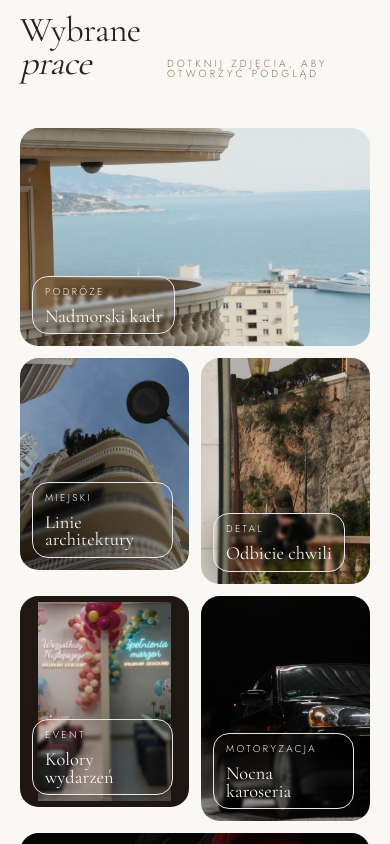
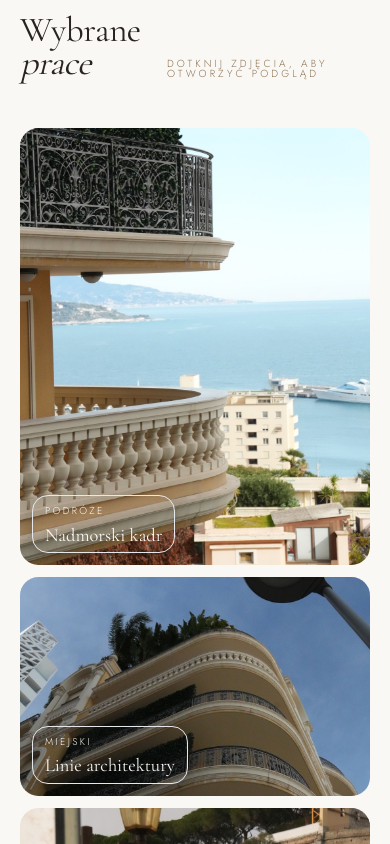
Before and after one commit to ByteUsser/Luk, a Next.js app: page / in a window 390 px wide. Shown: the part 1100-1944 px from the top of the page. Built offline with nearby package versions, Linux system fonts and the light colour scheme.

Commit message:
Optimize mobile gallery fluidity and lightbox swipe

```diff
--- a/components/Gallery.tsx
+++ b/components/Gallery.tsx
@@ -24,14 +24,7 @@ type GalleryProps = {
 };
 
 const desktopHeights = ["h-[350px] md:h-[480px]", "h-[310px] md:h-[400px]", "h-[390px] md:h-[560px]"];
-const mobileShapes = [
-  "col-span-2 aspect-[16/10]",
-  "aspect-[4/5]",
-  "aspect-[3/4]",
-  "aspect-[4/5]",
-  "aspect-[3/4]",
-  "col-span-2 aspect-[16/11]"
-];
+const mobileHeights = ["aspect-[4/5]", "aspect-[16/10]", "aspect-[4/5]"];
 const ease = [0.22, 1, 0.36, 1] as const;
 
 export function Gallery({ items }: GalleryProps) {
@@ -146,27 +139,28 @@ export function Gallery({ items }: GalleryProps) {
       item.fit === "contain"
         ? "object-contain bg-[#241a13] p-[6px] md:p-[8px]"
         : "object-cover object-center";
-    const hoverScaleClass = item.fit === "contain" ? "" : "group-hover:scale-[1.018]";
+    const isDesktop = variant === "desktop";
+    const hoverScaleClass = item.fit === "contain" ? "" : "md:group-hover:scale-[1.018]";
     const desktopClassName = `group relative min-w-[76vw] shrink-0 overflow-hidden text-left sm:min-w-[65vw] md:min-w-[380px] ${
       desktopHeights[index % desktopHeights.length]
     } ${index % 2 === 0 ? "md:min-w-[430px]" : ""} ${
       index % 3 === 1 ? "md:mt-8" : index % 3 === 2 ? "md:mt-2" : ""
     } ${item.cardClassName ?? ""}`;
-    const mobileClassName = `group relative col-span-1 overflow-hidden rounded-[1.15rem] text-left ${
-      mobileShapes[index % mobileShapes.length]
+    const mobileClassName = `group relative w-full overflow-hidden rounded-[1.15rem] text-left ${
+      mobileHeights[index % mobileHeights.length]
     }`;
-    const isMobileWideCard =
-      variant === "mobile" && mobileShapes[index % mobileShapes.length].startsWith("col-span-2");
     const labelClassName =
       variant === "mobile"
-        ? "inline-flex max-w-[97%] flex-col rounded-[1rem] border border-cream/35 bg-espresso/78 px-3 py-2 text-cream shadow-[0_10px_28px_rgba(28,21,16,0.35)] backdrop-blur-[1.4px]"
+        ? "inline-flex max-w-[97%] flex-col rounded-[1rem] border border-cream/35 bg-espresso/82 px-3 py-2 text-cream shadow-[0_8px_24px_rgba(28,21,16,0.28)]"
         : "inline-flex max-w-[95%] flex-col rounded-[1.1rem] border border-cream/35 bg-espresso/76 px-4 py-3 text-cream shadow-[0_10px_28px_rgba(28,21,16,0.35)] backdrop-blur-[1.6px] transition-[opacity,transform] duration-700 ease-[var(--ease-editorial)] md:translate-y-2 md:opacity-0 md:group-hover:translate-y-0 md:group-hover:opacity-100";
     const imageSizes =
       variant === "mobile"
-        ? isMobileWideCard
-          ? "100vw"
-          : "50vw"
+        ? "100vw"
         : "(max-width: 768px) 70vw, 420px";
+    const prioritizedMobileCard = variant === "mobile" && index < 2;
+    const imageClassName = isDesktop
+      ? `${fitClass} md:brightness-[0.9] md:saturate-[0.88] transition-[transform,filter] duration-[900ms] ease-[var(--ease-editorial)] ${hoverScaleClass} md:group-hover:brightness-100 md:group-hover:saturate-100`
+      : `${fitClass} transition-opacity duration-500`;
 
     return (
       <button
@@ -185,13 +179,20 @@ export function Gallery({ items }: GalleryProps) {
           src={image.src}
           alt={`${item.title} - ${item.category}`}
           fill
-          loading="lazy"
+          priority={prioritizedMobileCard}
+          loading={prioritizedMobileCard ? "eager" : "lazy"}
           sizes={imageSizes}
-          className={`${fitClass} brightness-[0.9] saturate-[0.88] transition-[transform,filter] duration-[900ms] ease-[var(--ease-editorial)] ${hoverScaleClass} group-hover:brightness-100 group-hover:saturate-100`}
-          placeholder="blur"
-          blurDataURL={image.blurDataURL}
+          className={imageClassName}
+          placeholder={variant === "mobile" ? "empty" : "blur"}
+          blurDataURL={variant === "mobile" ? undefined : image.blurDataURL}
         />
-        <div className="pointer-events-none absolute inset-0 bg-gradient-to-t from-espresso/34 via-transparent to-transparent" />
+        <div
+          className={`pointer-events-none absolute inset-0 bg-gradient-to-t ${
+            variant === "mobile"
+              ? "from-espresso/42 via-espresso/8 to-transparent"
+              : "from-espresso/34 via-transparent to-transparent"
+          }`}
+        />
 
         <div className="pointer-events-none absolute inset-x-0 bottom-0 p-3 md:p-4">
           <div className={labelClassName}>
@@ -224,7 +225,7 @@ export function Gallery({ items }: GalleryProps) {
           <span className="eyebrow hidden text-cognac md:block">Przesuń lub przeciągnij</span>
         </motion.div>
 
-        <div className="grid grid-cols-2 gap-3 md:hidden">
+        <div className="flex flex-col gap-3 md:hidden">
           {items.map((item, index) => renderCard(item, index, "mobile"))}
         </div>
 
@@ -246,6 +247,16 @@ export function Gallery({ items }: GalleryProps) {
           index={lightboxIndex}
           close={() => setLightboxIndex(-1)}
           slides={slides}
+          carousel={{ preload: 3 }}
+          animation={{
+            swipe: 320,
+            navigation: 260,
+            easing: {
+              swipe: "cubic-bezier(.25,.8,.25,1)",
+              navigation: "cubic-bezier(.25,.8,.25,1)",
+              fade: "cubic-bezier(.25,.8,.25,1)"
+            }
+          }}
         />
       ) : null}
     </section>
```
